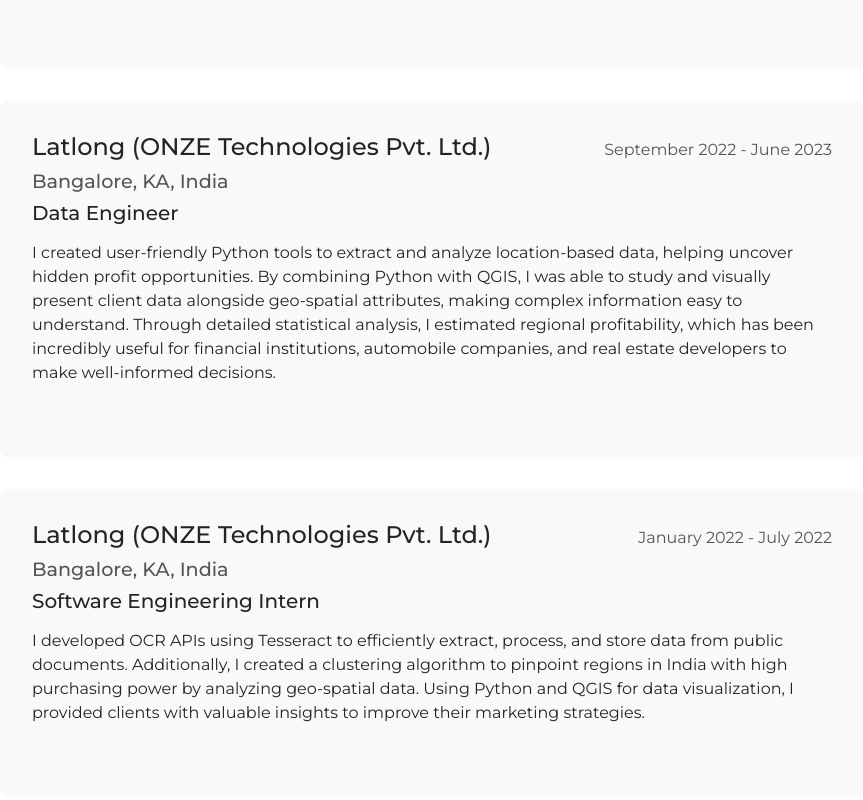
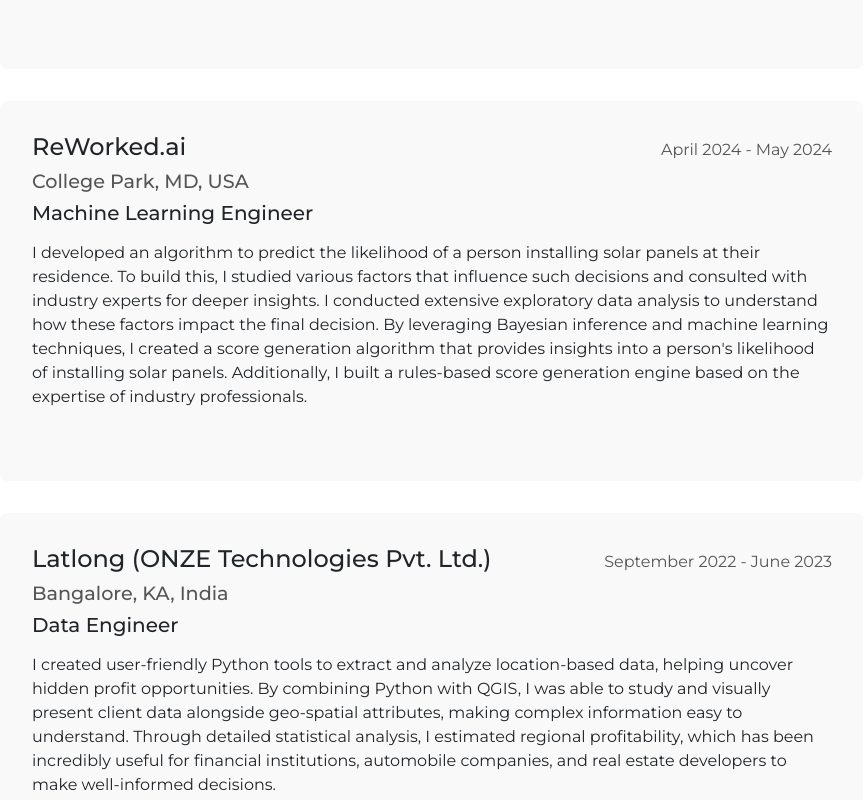
Before and after one commit to nchandur/portfolio, a React (Vite) app: page / in a window 1280 px wide. Shown: the part 1920-2720 px from the top of the page, without its empty margins (208-1071 px from the left). Built offline with nearby package versions, Linux system fonts and the light colour scheme.

Commit message:
updated reworked.ai word card

```diff
--- a/src/assets/files/WorkDetails.js
+++ b/src/assets/files/WorkDetails.js
@@ -6,13 +6,13 @@
         role: "Data Science Graduate Intern",
         summary: ""
     },
-    // {
-    //     name: "ReWorked.ai",
-    //     time: "Yet to decide",
-    //     location: "College Park, MD, USA",
-    //     role: "Yet to decide",
-    //     summary: "I developed an algorithm to predict the likelihood of a person installing solar panels at their residence. To build this, I studied various factors that influence such decisions and consulted with industry experts for deeper insights. I conducted extensive exploratory data analysis to understand how these factors impact the final decision. By leveraging Bayesian inference and machine learning techniques, I created a score generation algorithm that provides insights into a person's likelihood of installing solar panels. Additionally, I built a rules-based score generation engine based on the expertise of industry professionals."
-    // },
+    {
+        name: "ReWorked.ai",
+        time: "April 2024 - May 2024",
+        location: "College Park, MD, USA",
+        role: "Machine Learning Engineer",
+        summary: "I developed an algorithm to predict the likelihood of a person installing solar panels at their residence. To build this, I studied various factors that influence such decisions and consulted with industry experts for deeper insights. I conducted extensive exploratory data analysis to understand how these factors impact the final decision. By leveraging Bayesian inference and machine learning techniques, I created a score generation algorithm that provides insights into a person's likelihood of installing solar panels. Additionally, I built a rules-based score generation engine based on the expertise of industry professionals."
+    },
 
     {
         name: "Latlong (ONZE Technologies Pvt. Ltd.)",
```
